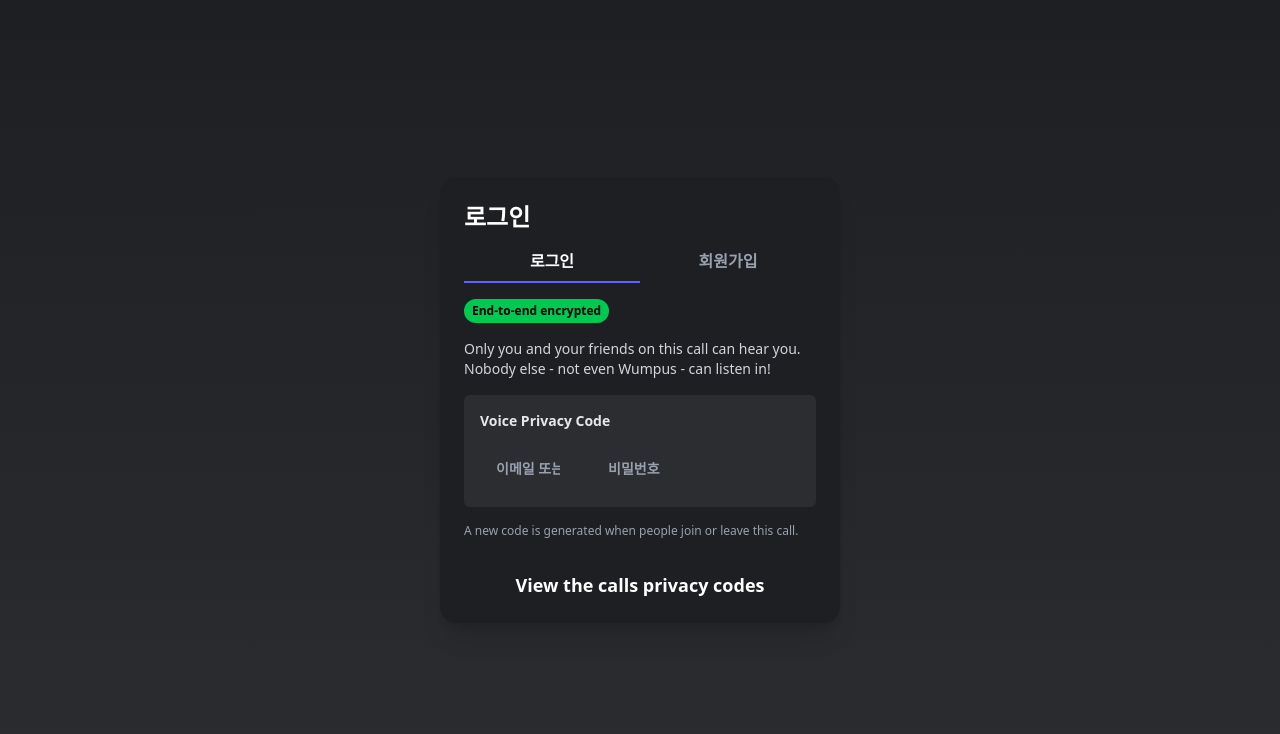
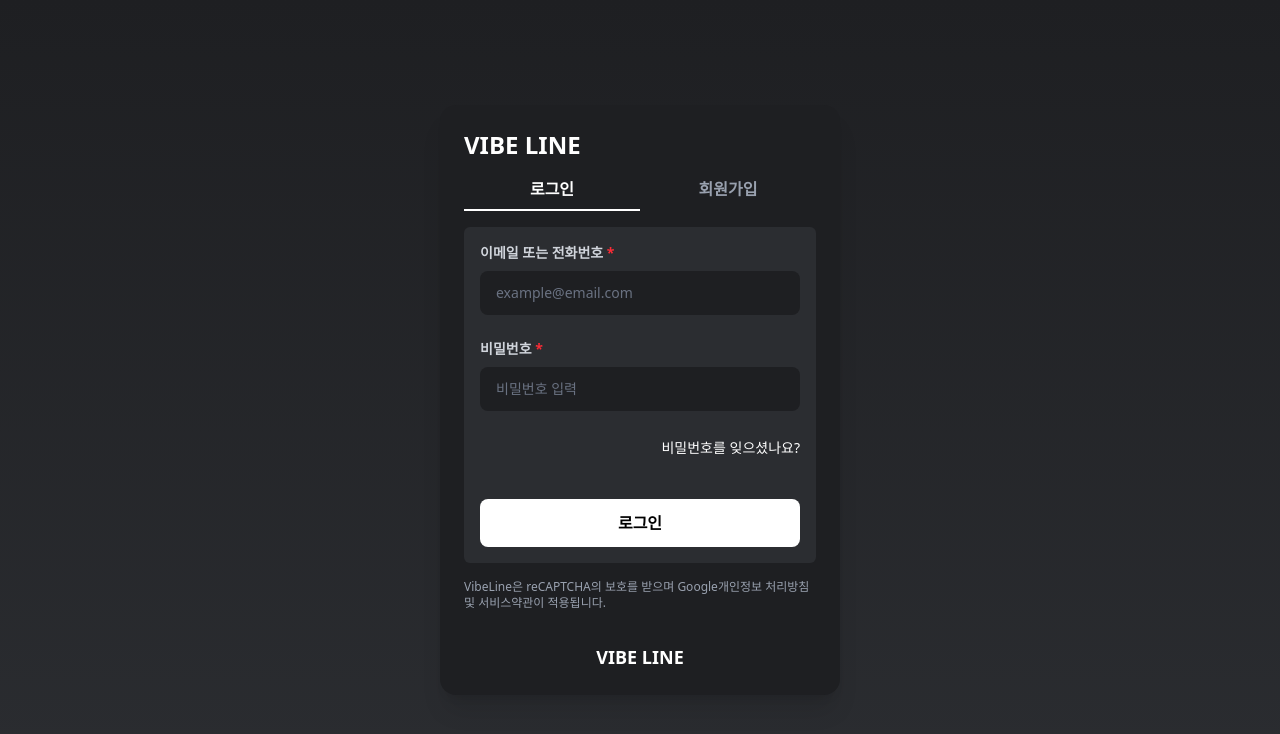
Before and after one commit to ssg4262/BTGG, a React (Vite) app: page /login in a window 1280 px wide. Shown: the top 734 px of the page. Built offline with nearby package versions, Linux system fonts and the light colour scheme.

Commit message:
feat : 로그인 퍼블 변경

```diff
--- a/index.html
+++ b/index.html
@@ -4,7 +4,7 @@
     <meta charset="UTF-8" />
     <link rel="icon" type="image/svg+xml" href="/vite.svg" />
     <meta name="viewport" content="width=device-width, initial-scale=1.0" />
-    <title>OXOG</title>
+    <title>VIBE LINE</title>
   </head>
   <body>
     <div id="root"></div>
--- /dev/null
+++ b/src/components/form/TextInput.tsx
@@ -0,0 +1,28 @@
+interface TextInputProps {
+    label?: string;
+    type?: string;
+    placeholder?: string;
+    className?: string; // 추가적인 커스텀 스타일
+}
+
+export const TextInput = ({
+                                      label,
+                                      type = "text",
+                                      placeholder = "",
+                                      className = "",
+                                  }: TextInputProps) => {
+    return (
+        <div className="flex flex-col gap-2 w-full">
+            {label && (
+                <label className="text-sm font-semibold text-gray-300">
+                    {label} <span className="text-red-500">*</span>
+                </label>
+            )}
+            <input
+                type={type}
+                placeholder={placeholder}
+                className={`bg-[#1e1f22] text-white rounded-lg px-4 py-3 focus:outline-none focus:ring-1 focus:ring-[rgb(155,155,155)]-500 placeholder-gray-500 text-sm ${className}`}
+            />
+        </div>
+    );
+}
--- a/src/components/login/AuthForm.tsx
+++ b/src/components/login/AuthForm.tsx
@@ -1,27 +1,28 @@
 // src/components/VoiceDetails.tsx
 import { useState } from "react";
+import {TextInput} from "@/components/form/TextInput.tsx";
 
 export const AuthForm = () => {
     const [tab, setTab] = useState<"connection" | "signup">("connection");
 
     return (
         <div className="w-[400px] rounded-2xl bg-[#1e1f22] p-6 text-white shadow-xl">
-            <h2 className="text-2xl font-bold mb-4">로그인</h2>
+            <h2 className="text-2xl font-bold mb-4">VIBE LINE</h2>
 
             {/* Tabs */}
             <div className="flex mb-4 text-gray-400 font-semibold">
                 <button
                     onClick={() => setTab("connection")}
-                    className={`flex-1 border-b-2 pb-2 ${
-                        tab === "connection" ? "text-white border-indigo-500" : "border-transparent"
+                    className={`flex-1 border-b-2 pb-2 cursor-pointer ${
+                        tab === "connection" ? "text-white border-white-500" : "border-transparent"
                     }`}
                 >
                     로그인
                 </button>
                 <button
                     onClick={() => setTab("signup")}
-                    className={`flex-1 border-b-2 pb-2 ${
-                        tab === "signup" ? "text-white border-indigo-500" : "border-transparent"
+                    className={`flex-1 border-b-2 pb-2 cursor-pointer  ${
+                        tab === "signup" ? "text-white border-white-500" : "border-transparent"
                     }`}
                 >
                     회원가입
@@ -31,48 +32,42 @@ export const AuthForm = () => {
             {/* signup Content */}
             {tab === "connection" && (
                 <div className="flex flex-col gap-4">
-                    <div className="flex items-center gap-2">
-                        <div className="bg-green-500 text-black rounded-full px-2 py-1 text-xs font-bold">
-                            End-to-end encrypted
-                        </div>
-                    </div>
-
-                    <p className="text-sm text-gray-300">
-                        Only you and your friends on this call can hear you. Nobody else - not even Wumpus - can listen in!
-                    </p>
 
                     {/* Voice Privacy Code */}
                     <div className="bg-[#2b2d31] p-4 rounded-md">
-                        <div className="flex justify-between items-center mb-4">
-                            <span className="font-bold text-gray-200 text-sm">Voice Privacy Code</span>
-                        </div>
+                        <div className="flex flex-col gap-6">
+                            {/* 이메일/전화번호 */}
+                            <TextInput label="이메일 또는 전화번호" placeholder="example@email.com" />
 
-                        <div className="grid grid-cols-3 gap-4 text-center font-bold text-lg text-gray-100">
-                            {/* 이메일 또는 전화번호 인풋 */}
-                            <input
-                                type="text"
-                                placeholder="이메일 또는 전화번호"
-                                className="col-span-3 md:col-span-1 bg-[#2b2d31] text-white rounded-md px-4 py-3 focus:outline-none focus:ring-2 focus:ring-indigo-500 placeholder-gray-400 text-sm"
-                            />
+                            {/* 비밀번호 */}
+                            <TextInput label="비밀번호" type="password" placeholder="비밀번호 입력" />
 
-                            {/* 비밀번호 인풋 */}
-                            <input
-                                type="password"
-                                placeholder="비밀번호"
-                                className="col-span-3 md:col-span-1 bg-[#2b2d31] text-white rounded-md px-4 py-3 focus:outline-none focus:ring-2 focus:ring-indigo-500 placeholder-gray-400 text-sm"
-                            />
+                            {/* 비밀번호 찾기 */}
+                            <div className="text-right">
+                                <button type="button" className="text-sm text-white hover:underline transition">
+                                    비밀번호를 잊으셨나요?
+                                </button>
+                            </div>
+
+                            {/* 로그인 버튼 */}
+                            <button
+                                type="submit"
+                                className="mt-4 bg-[rgb(255,255,255)] text-black hover:bg-[rgb(195,195,195)] cursor-pointer font-bold py-3 rounded-lg transition-all duration-200"
+                            >
+                                로그인
+                            </button>
                         </div>
                     </div>
 
                     <p className="text-xs text-gray-400">
-                        A new code is generated when people join or leave this call.
+                        VibeLine은 reCAPTCHA의 보호를 받으며 Google개인정보 처리방침 및 서비스약관이 적용됩니다.
                     </p>
                 </div>
             )}
 
             {/* 밑에 Text */}
             <div className="mt-8 text-center">
-                <span className="text-white font-bold text-lg">View the calls privacy codes</span>
+                <span className="text-white font-bold text-lg">VIBE LINE</span>
             </div>
         </div>
     );
```
